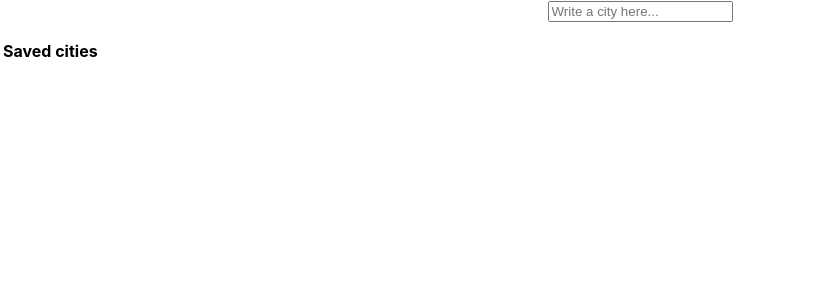
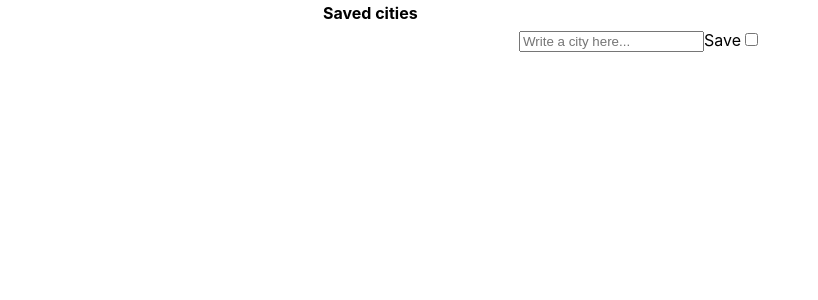
Before and after one commit to kallevo/S-sovellus, a React (Create React App) app: page / in a window 1280 px wide. Shown: the top 300 px of the page, without its empty margins (0-818 px from the left). Built offline with nearby package versions, Linux system fonts and the light colour scheme; no server answers.

Commit message:
Haetut kaupungit voi nyt tallentaa.

```diff
--- a/src/App.css
+++ b/src/App.css
@@ -47,3 +47,7 @@
   margin: auto;
   text-align: center;
 }
+
+.savedCities {
+  max-width: 30%;
+}
--- a/src/SavedCities.css
+++ /dev/null
@@ -1,3 +0,0 @@
-.savedCities {
-    max-width: 30%;
-}
--- a/src/components/App.js
+++ b/src/components/App.js
@@ -1,26 +1,87 @@
-import '../App.css';
+import '../App.css'
 import axios from 'axios'
-import {useState} from "react";
+import {useEffect, useState} from "react";
 import React from "react";
 
 function App() {
     const [data, setData] = useState({});
     const [location, setLocation] = useState('');
+    const [savedCities, setSavedCities] = useState([0]);
+    const [save, setSave] = useState(false);
 
     const url = `https://api.openweathermap.org/data/2.5/weather?q=${location}&units=metric&appid=895284fb2d2c50a520ea537456963d9c`
 
     const searchLocation = (event) => {
-        if (event.key === 'Enter') {
+        if (event.key === 'Enter' || event.button === 0) {
             axios.get(url).then((response) => {
                 setData(response.data);
                 console.log(response.data);
             });
+            if (save) {
+                const info = {username: 'Kalle123', city: location};
+                axios
+                    .post("http://localhost:8080/savecity", info)
+                    .then(response => {
+                        if (response.status === 201) {
+                            console.log(response.data);
+                        }
+                    }).catch(error => {
+                    if (error.status === 401) {
+                        alert(error.response.data);
+                    }
+                })
+            }
             setLocation('');
         }
     };
 
+    const handleCheckBoxClick = (event) => {
+        if (event.target.checked) {
+            setSave(true);
+        } else {
+            setSave(false);
+        }
+    }
+
+
+    useEffect(() => {
+        const userinfo = {username: 'Kalle123'};
+        axios
+            .post("http://localhost:8080/getusercities", userinfo)
+            .then(response => {
+                if (response.status === 201) {
+                    console.log(response.data);
+                    setSavedCities(response.data);
+                }
+            }).catch(error => {
+            if (error.response.status === 401) {
+                alert(error.response.data);
+            }
+        })
+        console.log(savedCities);
+    }, [data]);
+
     return (
         <div className="App">
+            <div className="savedCities">
+                <table>
+                    <thead>
+                    <tr>
+                        <th>Saved cities</th>
+                    </tr>
+                    </thead>
+                    <tbody>
+                    {savedCities.map(city => (
+                        <tr key={"" + city.save_id}>
+                            <td onClick={function (event) {
+                                setLocation(city.name);
+                                searchLocation(event, city.name);
+                            }}>{city.name}</td>
+                        </tr>
+                    ))}
+                    </tbody>
+                </table>
+            </div>
             <div className="search">
                 <input
                     value={location}
@@ -28,6 +89,9 @@ function App() {
                     onKeyPress={searchLocation}
                     placeholder='Write a city here...'
                     type="text"/>
+                Save
+                <input
+                    type="checkbox" onClick={handleCheckBoxClick}/>
             </div>
             <div className="container">
                 <div className="top">
--- a/src/components/SavedCities.js
+++ /dev/null
@@ -1,40 +0,0 @@
-import React, {useEffect, useState} from "react";
-import axios from "axios";
-import '../SavedCities.css';
-
-function Cities() {
-    const [savedCities, setSavedCities] = useState([0]);
-    //const [updateCities, setUpdateCities] = useState(false);
-
-    useEffect(() => {
-        const userinfo = {username: 'Kalle123'};
-        axios
-            .post("http://localhost:8080/getusercities", userinfo)
-            .then(response => {
-                console.log(response.data);
-                setSavedCities(response.data);
-            })
-        console.log(savedCities);
-    }, []);
-
-    return (
-        <div className="savedCities">
-            <table>
-                <thead>
-                <tr>
-                    <th>Saved cities</th>
-                </tr>
-                </thead>
-                <tbody>
-                {savedCities.map(city => (
-                    <tr key={"" + city.save_id}>
-                        <td>{city.name}</td>
-                    </tr>
-                ))}
-                </tbody>
-            </table>
-        </div>
-    );
-}
-
-export default Cities;
--- a/src/index.js
+++ b/src/index.js
@@ -2,13 +2,11 @@ import React from 'react';
 import ReactDOM from 'react-dom';
 import './index.css';
 import App from './components/App';
-import SavedCities from "./components/SavedCities";
 import reportWebVitals from './reportWebVitals';
 
 ReactDOM.render(
   <React.StrictMode>
     <App />
-      <SavedCities />
   </React.StrictMode>,
   document.getElementById('root')
 );
```
Also changed, not shown: src/server.js (+13 -5 lines).
